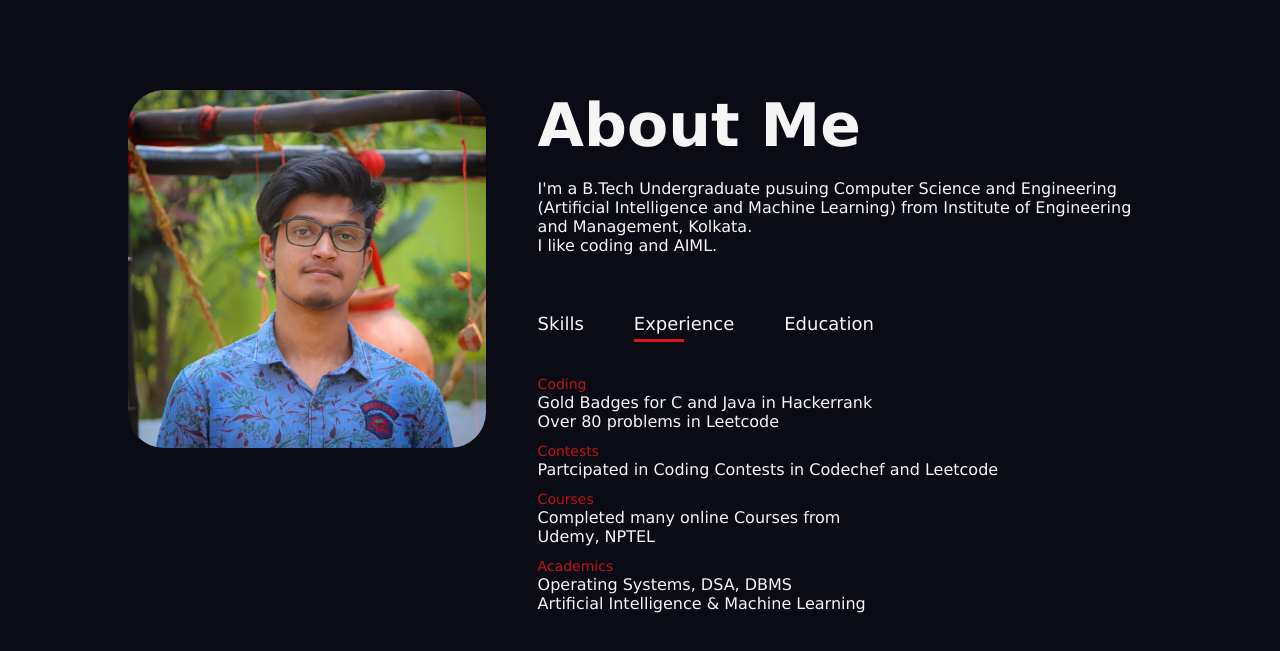
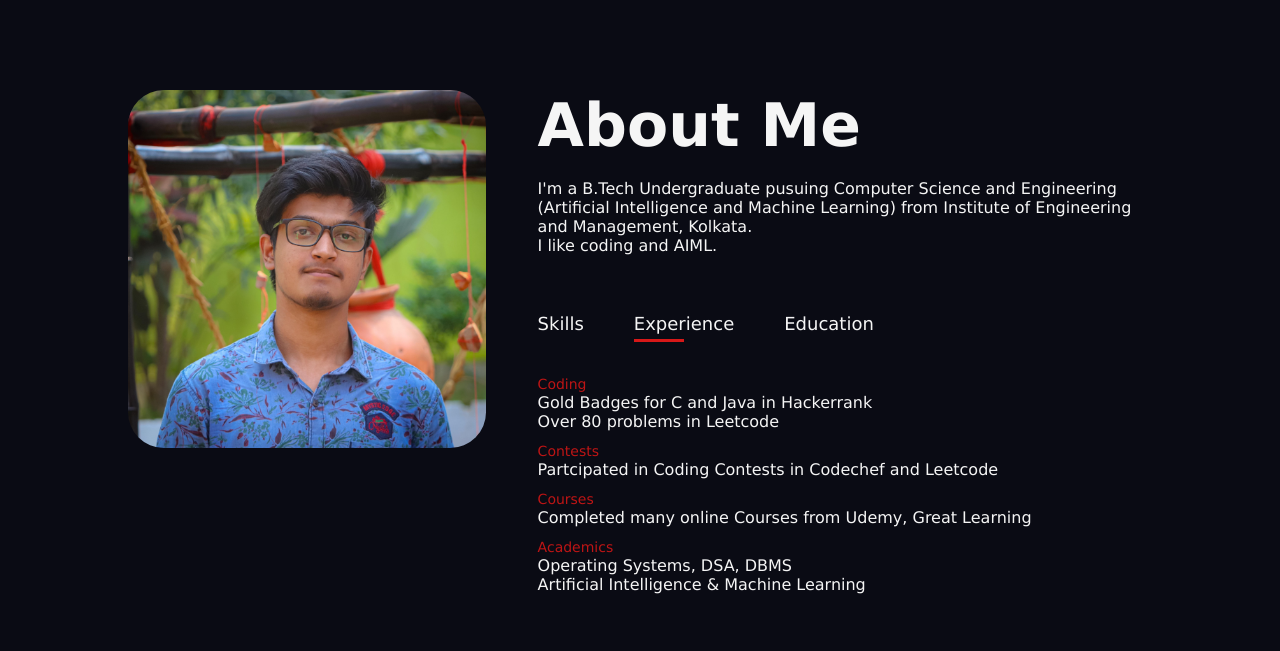
Before and after one commit to arindal1/portfolio-website, a plain HTML site: page index.html in a window 1280 px wide. Both pictures are taken after a click on the element "Experience". Shown: the part 800-1451 px from the top of the page. Drawn offline with Linux system fonts and the light colour scheme.

Commit message:
Update index.html

```diff
--- a/index.html
+++ b/index.html
@@ -61,7 +61,7 @@
                         <ul>
                             <li><span>Coding</span><br>Gold Badges for C and Java in Hackerrank<br>Over 80 problems in Leetcode</li>
                             <li><span>Contests</span><br>Partcipated in Coding Contests in Codechef and Leetcode</li>
-                            <li><span>Courses</span><br>Completed many online Courses from<br>Udemy, NPTEL</li>
+                            <li><span>Courses</span><br>Completed many online Courses from Udemy, Great Learning</li>
                             <li><span>Academics</span><br>Operating Systems, DSA, DBMS<br>Artificial Intelligence & Machine Learning<br></li>
                         </ul>
                     </div>
```
